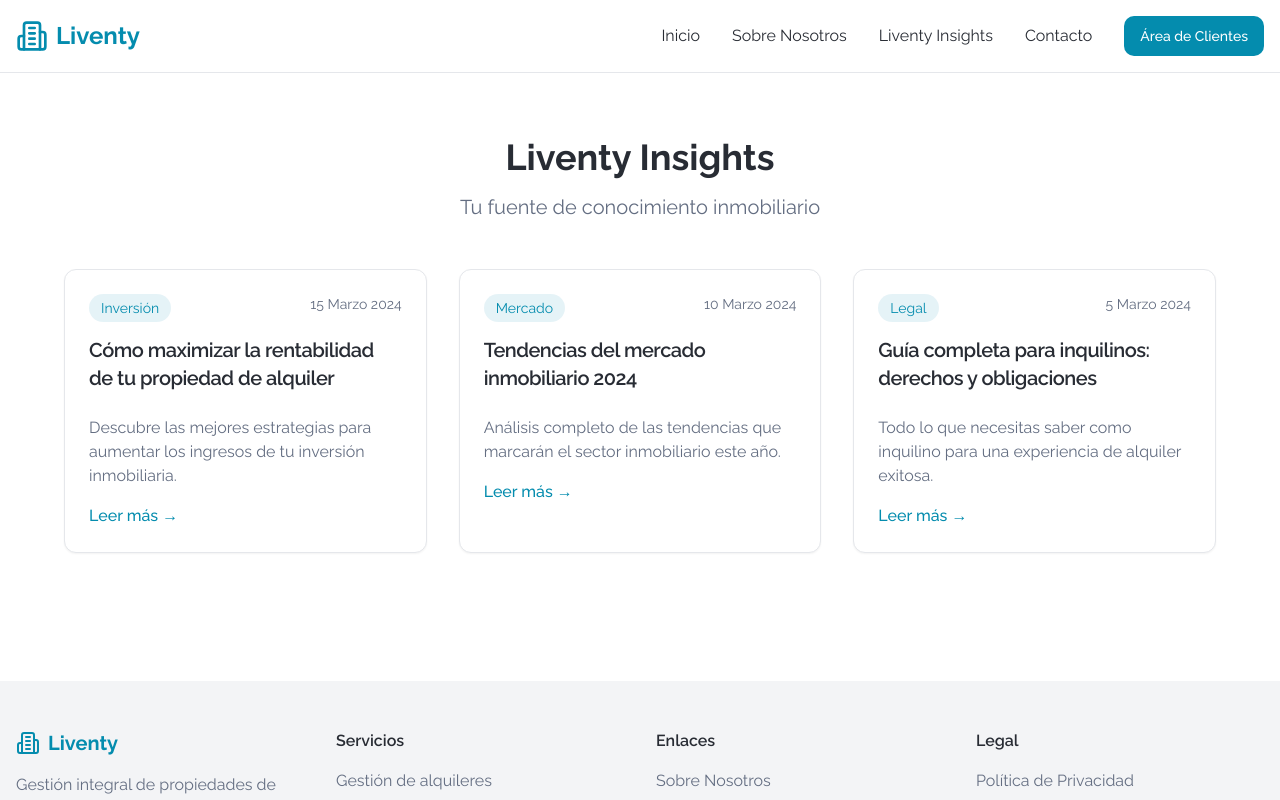
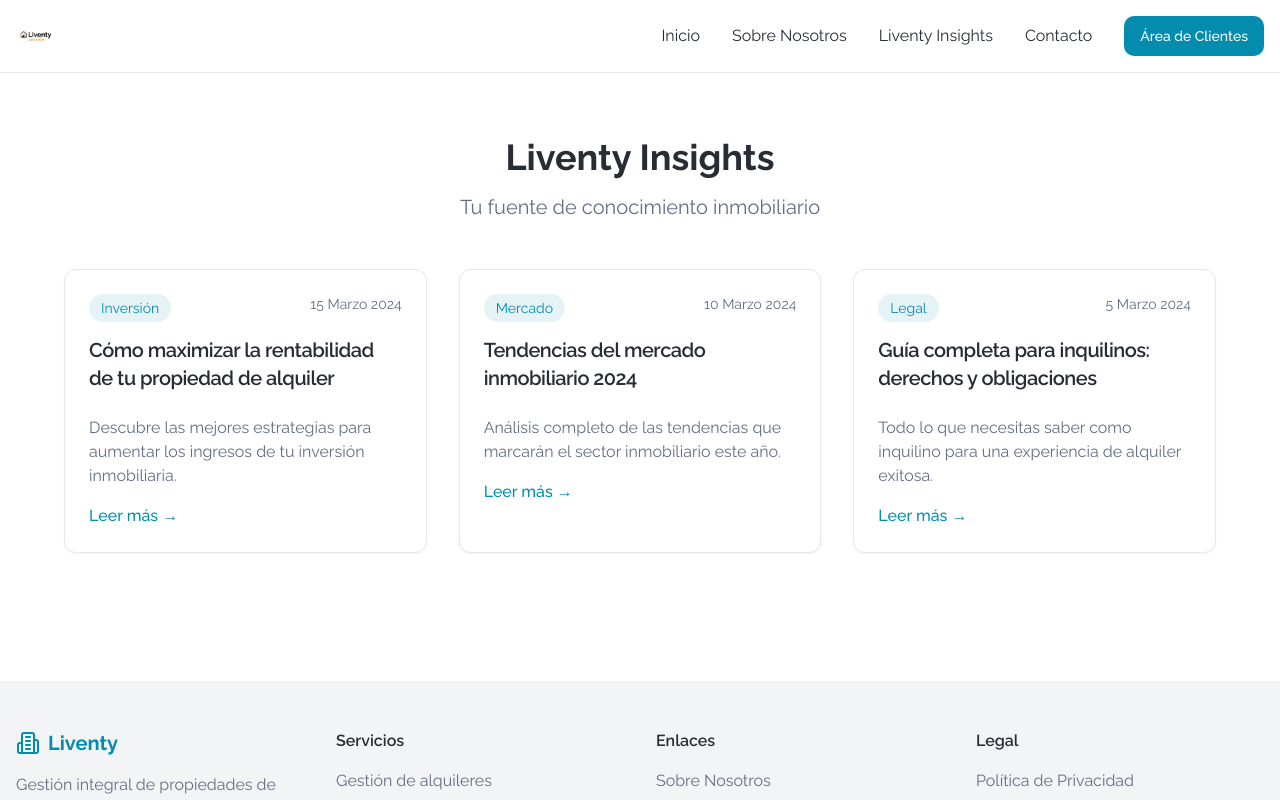
Before and after one commit to LiventyGestion/Liventy-gestion, a React (Vite) app: page /blog in a window 1280 px wide. Shown: the top 800 px of the page. Built offline with nearby package versions, Linux system fonts and the light colour scheme.

Commit message:
Add logo to header
Replaced the text "Liventy" with the company logo in the header.

```diff
--- a/src/components/Header.tsx
+++ b/src/components/Header.tsx
@@ -10,9 +10,12 @@ const Header = () => {
     <header className="sticky top-0 z-50 bg-background border-b">
       <nav className="container mx-auto px-4 py-4">
         <div className="flex items-center justify-between">
-          <Link to="/" className="flex items-center space-x-2">
-            <Building2 className="h-8 w-8 text-primary" />
-            <span className="text-2xl font-bold text-primary">Liventy</span>
+          <Link to="/" className="flex items-center">
+            <img
+              src="/lovable-uploads/b51f868e-b127-4cf7-b964-791ea9a67498.png"
+              alt="Liventy Gestión"
+              className="h-10 w-auto"
+            />
           </Link>
 
           {/* Desktop Navigation */}
```
Also changed, not shown: public/lovable-uploads/b51f868e-b127-4cf7-b964-791ea9a67498.png (added).
